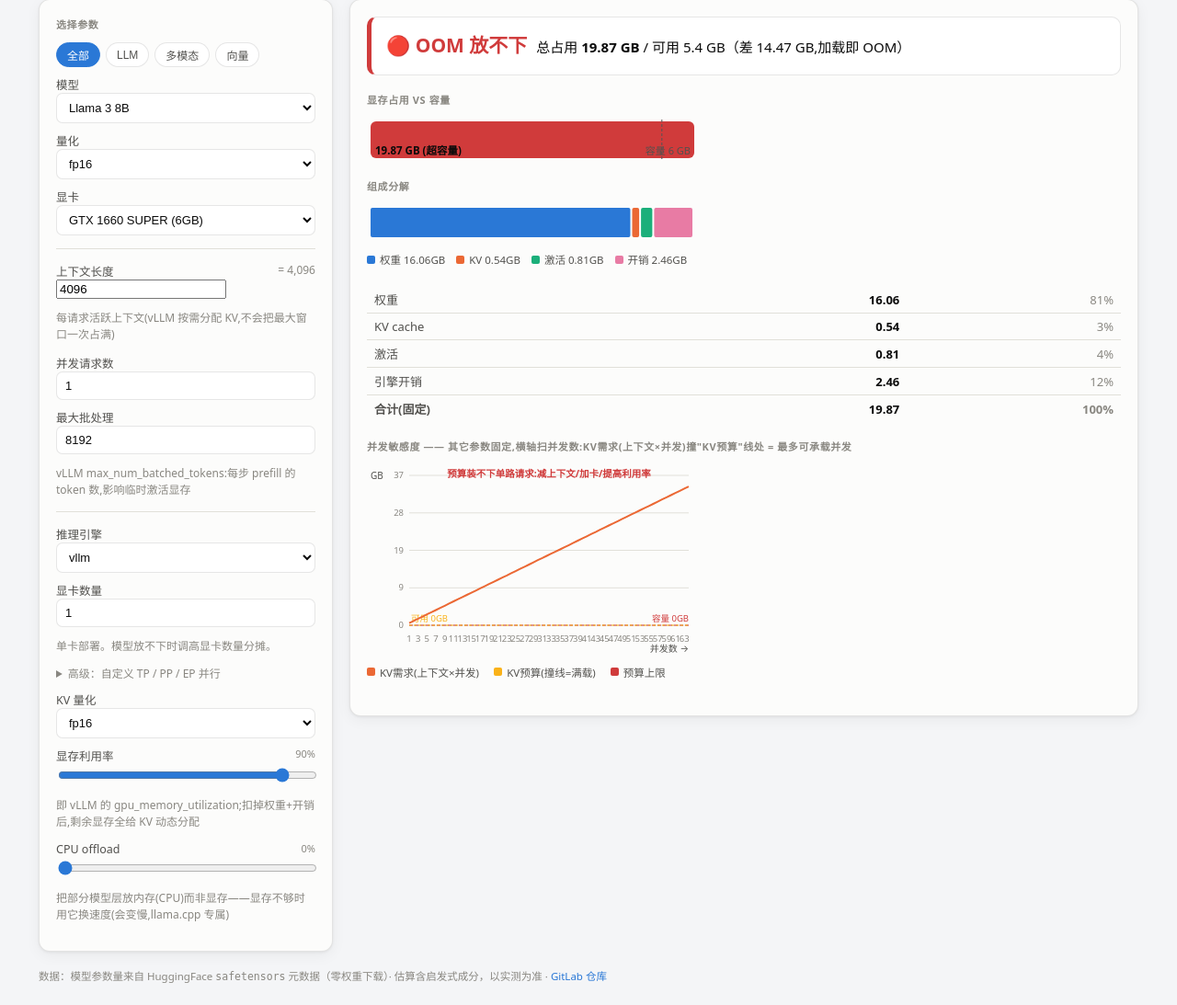
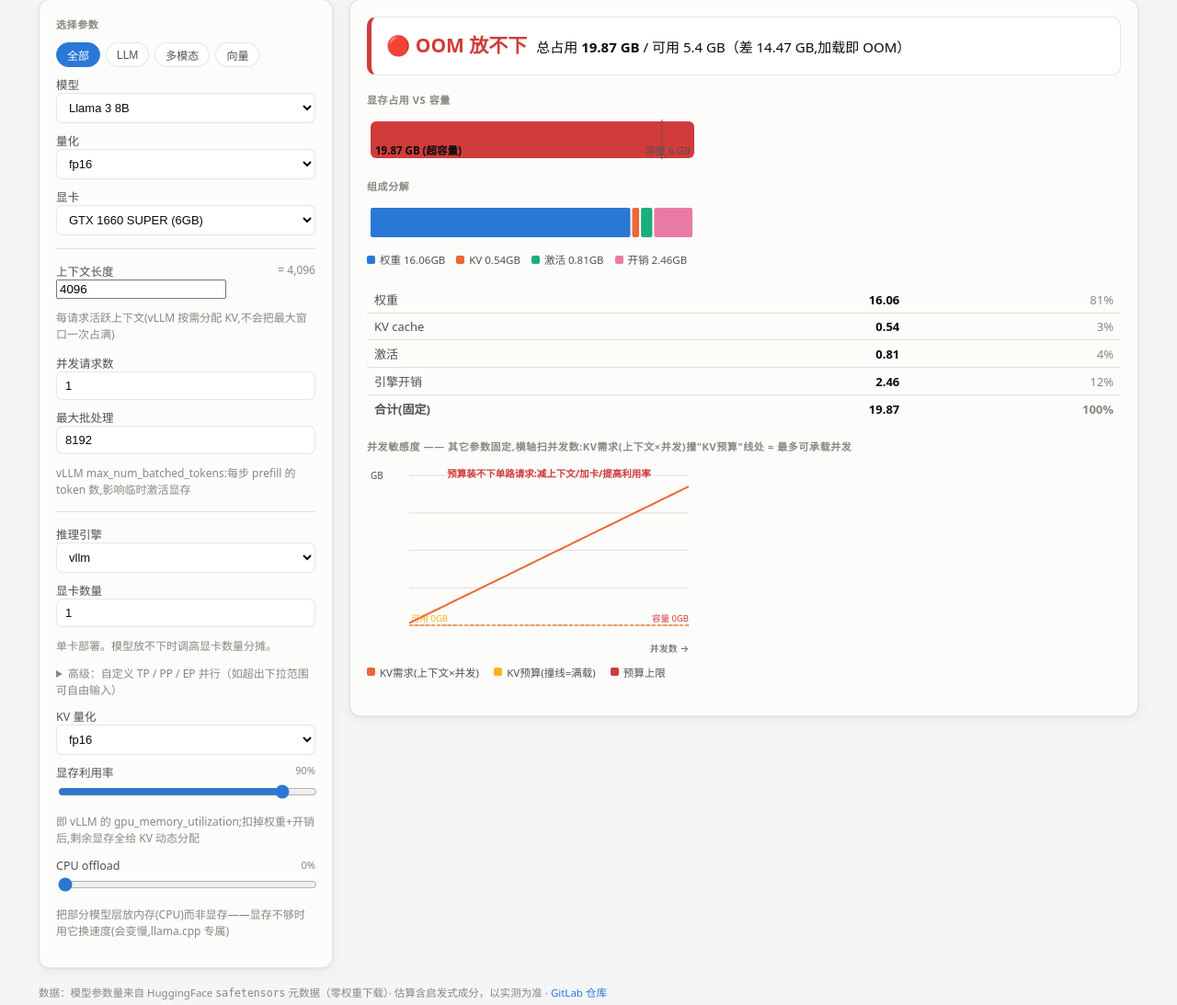
Before and after one commit to Monster-muyu/cc-project, a FastAPI app: page / in a window 1280 px wide. Shown: the part 83-1176 px from the top of the page at 92% size. Before the commit the page ends 1152 px from the top, so only its background shows below. Run offline with FastAPI, Linux system fonts and the light colour scheme.

Commit message:
fix:TP/PP/EP改自由输入(奇数卡生效+卡数一致性提示)+敏感度图去数字刻度保留单位(?v=17)

```diff
--- a/vram_calc/web/static/app.js
+++ b/vram_calc/web/static/app.js
@@ -14,12 +14,23 @@ function currentModelIsMoe() {
   return !!(m && m.is_moe);
 }
 
-// map "我有 N 张卡" -> best default parallelism (dense:TP, MoE:EP)
+// sync the TP/PP/EP-vs-gpu-count consistency hint (called on any of the 4 inputs)
+function syncParallelHint() {
+  const th = $("tp-hint");
+  if (!th) return;
+  const n = +$("gpu_count").value || 1;
+  const t = +$("tp").value || 1, p = +$("pp").value || 1, e = +$("ep").value || 1;
+  const used = t * p * (currentModelIsMoe() ? e : 1);
+  th.textContent = used !== n
+    ? `当前 TP×PP${currentModelIsMoe() ? "×EP" : ""} = ${used} 卡,与显卡数量 ${n} 不一致` : "";
+}
+
+// map "我有 N 张卡" -> best default parallelism (dense:TP, MoE:EP; any N incl. odd works)
 function applyParallelStrategy() {
   const n = +$("gpu_count").value || 1;
   $("tp").value = 1; $("pp").value = 1; $("ep").value = 1;
   const hint = $("parallel-hint");
-  if (n === 1) { hint.textContent = "单卡部署。模型放不下时调高显卡数量分摊。"; return; }
+  if (n === 1) { hint.textContent = "单卡部署。模型放不下时调高显卡数量分摊。"; syncParallelHint(); return; }
   if (currentModelIsMoe()) {
     $("ep").value = n;
     hint.textContent = `${n} 卡专家并行(EP)：每卡只装 1/${n} 的专家权重`;
@@ -27,6 +38,7 @@ function applyParallelStrategy() {
     $("tp").value = n;
     hint.textContent = `${n} 卡张量并行(TP)：每卡显存 ≈ 总量 ÷ ${n}`;
   }
+  syncParallelHint();
 }
 
 // accept "4096" / "32k" / "200k" / "1m"
@@ -46,8 +58,7 @@ function onContextInput() {
 
 async function init() {
   await loadDropdowns();
-  for (const id of ["tp", "pp"]) PARALLEL.forEach((n) => $(id).add(new Option(n, n)));
-  EP_VALS.forEach((n) => $("ep").add(new Option(n, n)));
+  // tp/pp/ep are now free number inputs -- nothing to populate
   bindEvents();
   onContextInput();
   onModelChange();
@@ -119,6 +130,7 @@ function bindEvents() {
       if (id === "gpu_util") $("util-val").textContent = Math.round(+$("gpu_util").value * 100) + "%";
       if (id === "context_len") onContextInput();
       if (id === "model" || id === "gpu_count") onModelChange();
+      if (id === "tp" || id === "pp" || id === "ep") syncParallelHint();
       debounced();
     }));
   $("btn-add-model").onclick = openModelModal;
@@ -240,20 +252,14 @@ function sweepChart(s, sweepLabel = "并发数") {
   const line = pts.map((p, i) => `${i ? "L" : "M"}${X(p.x).toFixed(1)},${Y(p.total_gb).toFixed(1)}`).join(" ");
   const capY = Y(s.capacity_gb), useY = Y(s.usable_gb);
 
-  // y-axis gridlines + GB tick labels
+  // y-axis gridlines only (no numeric ticks: the two labeled reference lines carry the scale)
   let grid = "";
   for (let i = 0; i <= 4; i++) {
     const v = (ymax * i) / 4, y = Y(v);
-    grid += `<line x1="${pl}" y1="${y.toFixed(1)}" x2="${W - pr}" y2="${y.toFixed(1)}" stroke="#e1e0d9"/>` +
-            `<text x="${pl - 6}" y="${(y + 3).toFixed(1)}" font-size="9.5" fill="#898781" text-anchor="end">${Math.round(v)}</text>`;
+    grid += `<line x1="${pl}" y1="${y.toFixed(1)}" x2="${W - pr}" y2="${y.toFixed(1)}" stroke="#e1e0d9"/>`;
   }
-  // x-axis ticks (concurrency values)
-  const every = pts.length > 9 ? 2 : 1;
-  let ticks = "";
-  pts.forEach((p, i) => {
-    if (i % every) return;
-    ticks += `<text x="${X(p.x).toFixed(1)}" y="${H - 12}" font-size="9.5" fill="#898781" text-anchor="middle">${p.x}</text>`;
-  });
+  // x-axis: no per-point ticks (values can overflow any fixed range); units only
+  const ticks = "";
 
   let mark = "";
   if (s.max_x) {
--- a/vram_calc/web/templates/index.html
+++ b/vram_calc/web/templates/index.html
@@ -47,12 +47,13 @@
     <label>显卡数量 <input id="gpu_count" type="number" value="1" min="1" max="128"/>
     <p class="hint" id="parallel-hint">单卡部署。</p>
     <details>
-      <summary class="hint">高级：自定义 TP / PP / EP 并行</summary>
+      <summary class="hint">高级：自定义 TP / PP / EP 并行（如超出下拉范围可自由输入）</summary>
       <div class="row">
-        <label>TP <select id="tp"></select></label>
-        <label>PP <select id="pp"></select></label>
-        <label>EP <select id="ep"></select></label>
+        <label>TP <input id="tp" type="number" value="1" min="1" max="128"/></label>
+        <label>PP <input id="pp" type="number" value="1" min="1" max="128"/></label>
+        <label>EP <input id="ep" type="number" value="1" min="1" max="128"/></label>
       </div>
+      <p class="hint" id="tp-hint"></p>
     </details>
     <label>KV 量化 <select id="kv_quant">
       {% for k in kv_quants %}<option value="{{ k }}">{{ k }}</option>{% endfor %}
@@ -156,6 +157,6 @@
   </div>
 </div>
 
-<script src="/static/app.js?v=15"></script>
+<script src="/static/app.js?v=17"></script>
 </body>
 </html>
```
